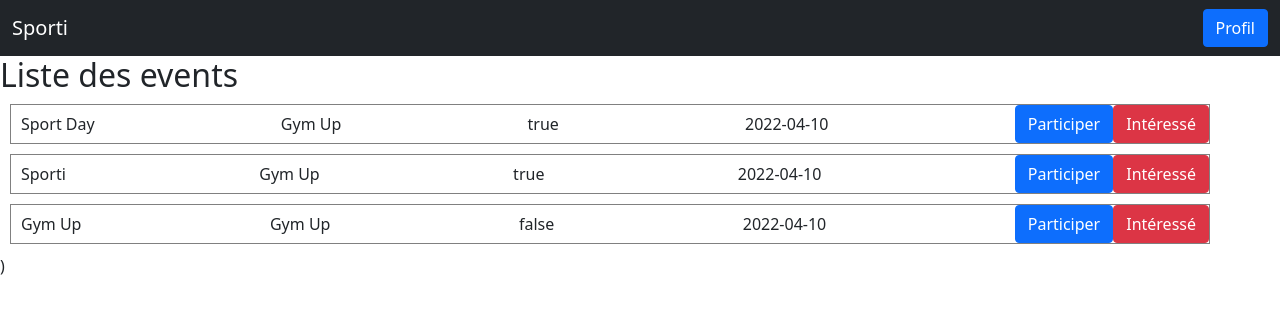
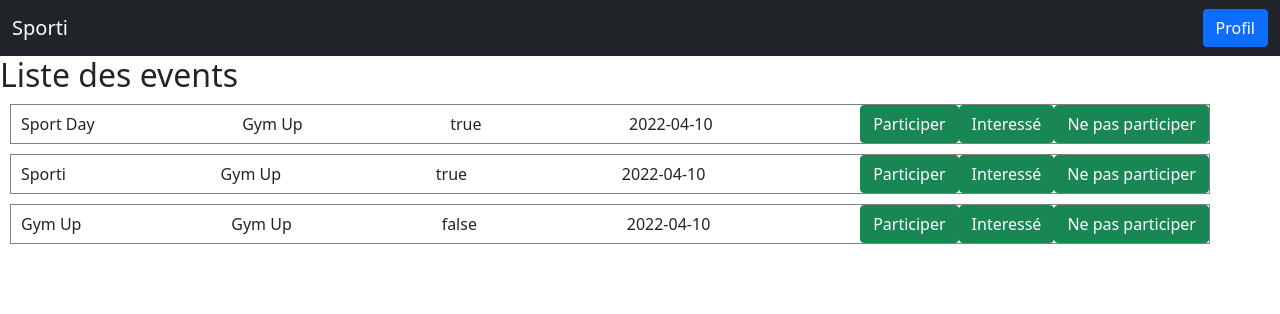
Before and after one commit to Safouene-Ben-Yedder/Projet_Sporti, a React (Create React App) app in the folder front/: page /eventliste-page in a window 1280 px wide. Shown: the top 314 px of the page. Built offline with nearby package versions, Linux system fonts and the light colour scheme.

Commit message:
Affichage des détails des événements et la liste + Participer dans un évenement (interessé, participer, ne pas participer) (joueur)

```diff
--- a/front/src/components/event/Evente.js
+++ b/front/src/components/event/Evente.js
@@ -11,6 +11,11 @@ export default function Event({
 	id,
 	deleteEvent,
 	props,
+
+	participer,
+	interesse,
+	pasparticiper,
+	joueurs,
 }) {
 	const [updateMode, setUpdateMode] = useState(false);
 	const [NomtoUpdate, setNomtoUpdate] = useState(nom);
@@ -27,11 +32,16 @@ export default function Event({
 					<div>{publique}</div>
 					<div>{date}</div>
 					<div className="actions">
-						<Button color="primary" onClick={() => setUpdateMode(true)}>
+						<Button color="success" onClick={() => participer()}>
 							Participer
 						</Button>
-						<Button color="danger" onClick={() => deleteEvent(id)}>
-							Intéressé
+
+						<Button color="success" onClick={() => interesse()}>
+							Interessé
+						</Button>
+
+						<Button color="success" onClick={() => pasparticiper()}>
+							Ne pas participer
 						</Button>
 					</div>
 				</>
--- a/front/src/components/eventlist/EventListe.js
+++ b/front/src/components/eventlist/EventListe.js
@@ -12,6 +12,9 @@ function EventListe(props) {
 						description={x.description}
 						date={x.date}
 						publique={x.publique.toString()}
+						participer={props.participer}
+						interesse={props.interesse}
+						pasparticiper={props.pasparticiper}
 					/>
 				);
 			})}
--- a/front/src/pages/eventpage/EventListePage.js
+++ b/front/src/pages/eventpage/EventListePage.js
@@ -1,9 +1,31 @@
 import { useState } from "react";
 import { Heading } from "../../components/heading/Heading";
+import { Form, FormGroup, Label, Input, Button } from "reactstrap";
 import EventForm from "../../components/eventform/EventForm";
 import EventListe from "../../components/eventlist/EventListe";
 
 export default function EventListePage() {
+	const [updateMode, setUpdateMode] = useState(false);
+	const [isVisible, setIsVisible] = useState(false);
+	const joueurs = [
+		{
+			nom: "ben yedder",
+			prenom: "safouene",
+		},
+		{
+			nom: "kammoun",
+			prenom: "omar",
+		},
+	];
+	const participer = () => {
+		setIsVisible(!isVisible);
+	};
+	const interesse = () => {
+		setIsVisible(!isVisible);
+	};
+	const pasparticiper = () => {
+		setIsVisible(!isVisible);
+	};
 	const [events, setEvents] = useState([
 		{
 			id: 1,
@@ -11,6 +33,7 @@ export default function EventListePage() {
 			description: "Gym Up",
 			date: "2022-04-10",
 			publique: true,
+			joueurs: [],
 		},
 		{
 			id: 2,
@@ -18,6 +41,7 @@ export default function EventListePage() {
 			description: "Gym Up",
 			date: "2022-04-10",
 			publique: true,
+			joueurs: [],
 		},
 		{
 			id: 3,
@@ -25,6 +49,7 @@ export default function EventListePage() {
 			description: "Gym Up",
 			date: "2022-04-10",
 			publique: false,
+			joueurs: [],
 		},
 	]);
 
@@ -34,9 +59,54 @@ export default function EventListePage() {
 				<Heading />
 
 				<h2> Liste des events </h2>
-				<EventListe events={events} />
+				<EventListe
+					events={events}
+					participer={participer}
+					interesse={interesse}
+					pasparticiper={pasparticiper}
+				/>
+				{isVisible && (
+					<>
+						{!updateMode ? (
+							<>
+								<Form>
+									<FormGroup>
+										{joueurs.map((joueur) => (
+											<Label check>
+												{joueur.nom}
+
+												<Input type="checkbox" value={joueur.nom} />
+											</Label>
+										))}
+										<Button
+											color="success"
+											type="button"
+											onClick={() => setUpdateMode(true)}>
+											Participer
+										</Button>
+										<Button
+											color="success"
+											type="button"
+											onClick={() => setUpdateMode(true)}>
+											interessé
+										</Button>
+										<Button
+											color="success"
+											type="button"
+											onClick={() => setUpdateMode(true)}>
+											Ne pas participer
+										</Button>
+									</FormGroup>
+								</Form>
+							</>
+						) : (
+							<>
+								<h5>choix confirmé</h5>
+							</>
+						)}
+					</>
+				)}
 			</>
-			)
 		</div>
 	);
 }
```
